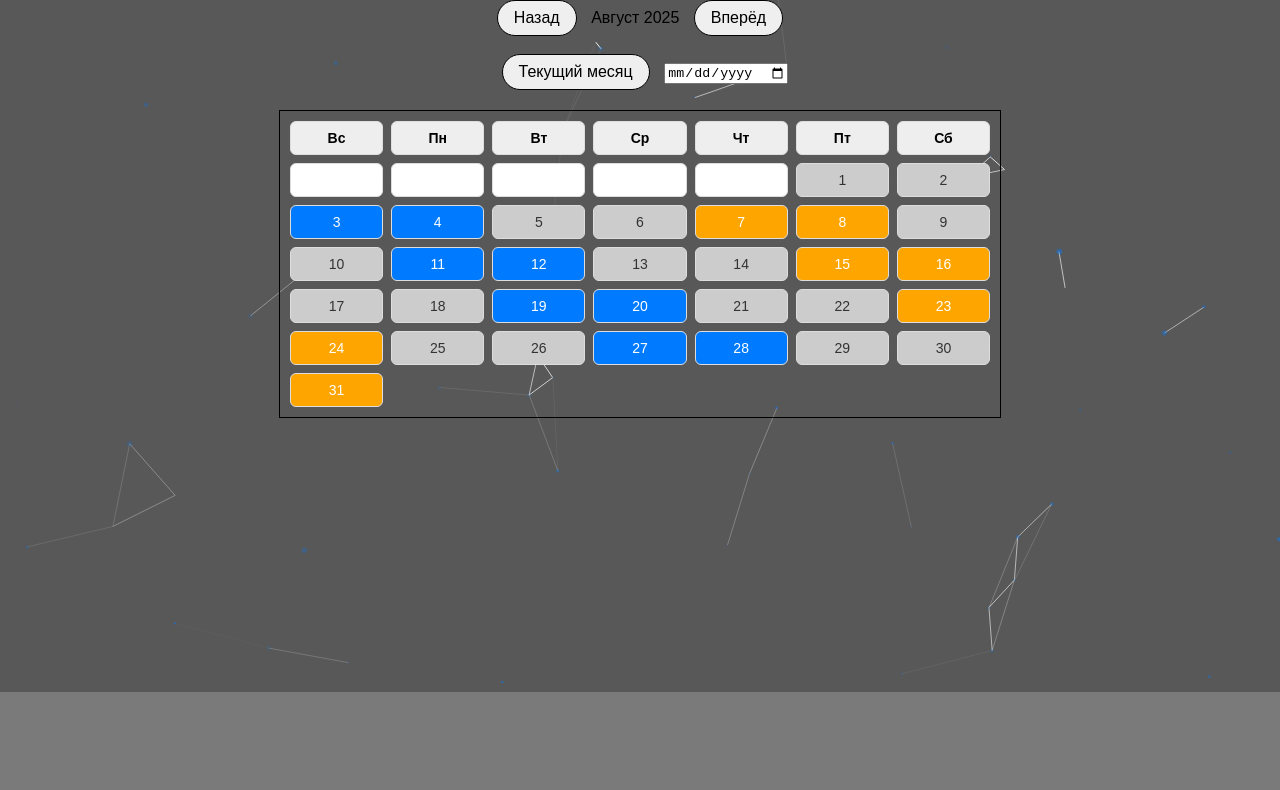
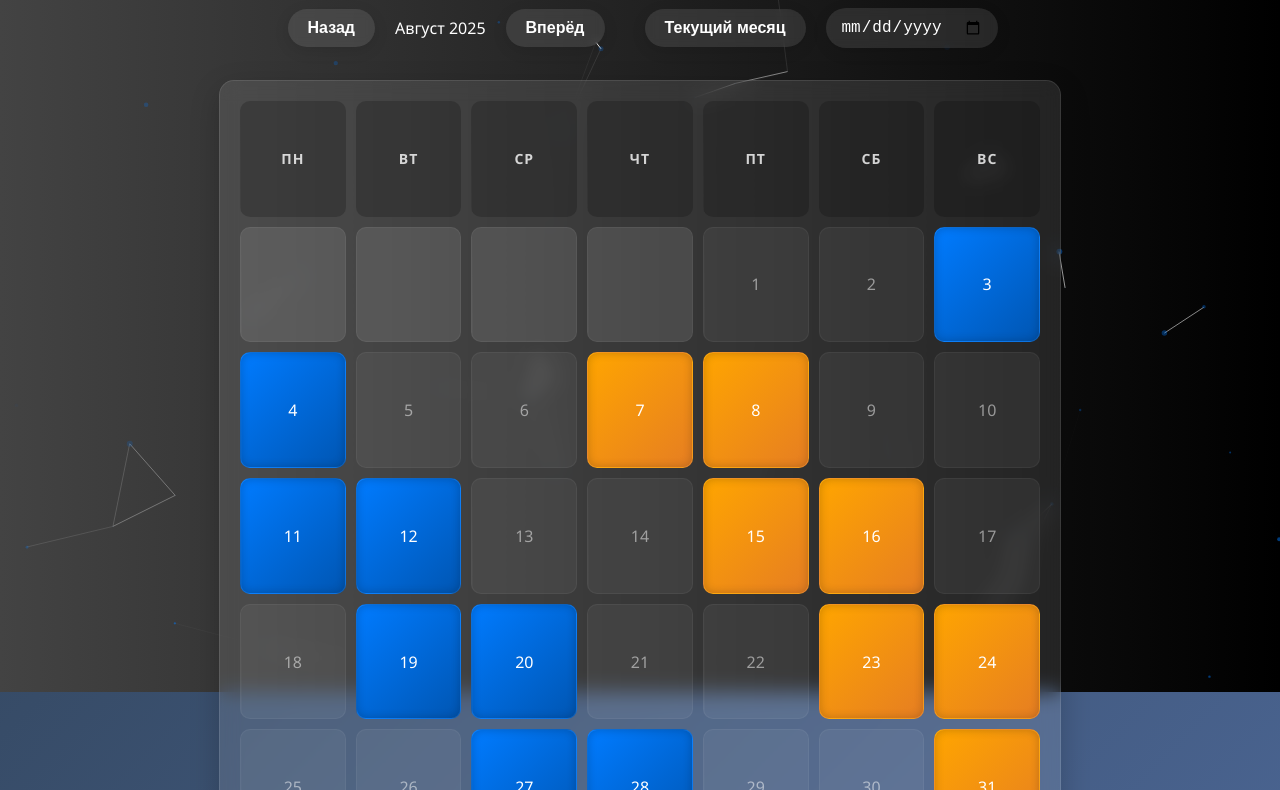
Before and after one commit to devillived8/workDayCalendar, a plain HTML site: page index.html in a window 1280 px wide. Shown: the part 108-898 px from the top of the page. Before the commit the page ends 800 px from the top, so only its background shows below. Drawn offline with nearby package versions, Linux system fonts and the light colour scheme; a web font is replaced by a local one.

Commit message:
new design

```diff
--- a/css/style.css
+++ b/css/style.css
@@ -1,76 +1,179 @@
 body {
-      font-family: Arial, sans-serif;
-      background: #7a7a7a;
+  font-family: 'Segoe UI', system-ui, -apple-system, sans-serif;
+  background: linear-gradient(135deg, #2c3e50, #4a6491);
   padding: 20px;
+  min-height: 100vh;
+  color: #fff;
   text-align: center;
+  overflow-x: hidden;
+
+}
+
+body::before {
+  content: '';
+  position: fixed;
+  top: 0;
+  left: 0;
+  width: 100%;
+  height: 100%;
+  background: radial-gradient(circle at 20% 30%, rgba(255,255,255,0.1) 0%, transparent 50%);
+  z-index: -2;
 }
 
 .controls {
-      margin-bottom: 20px;
+  margin-bottom: 30px;
+  display: flex;
+  justify-content: center;
+  align-items: center;
+  gap: 15px;
+  flex-wrap: wrap;
 }
 
 button {
-      padding: 8px 16px;
-      margin: 0 10px;
+  padding: 10px 20px;
+  margin: 0 5px;
   font-size: 16px;
+  font-weight: 600;
   cursor: pointer;
-      border: 1px solid black;
-      border-radius: 20px;
-
+  border: none;
+  border-radius: 50px;
+  background: rgba(255, 255, 255, 0.1);
+  backdrop-filter: blur(5px);
+  color: white;
+  transition: all 0.3s ease;
+  box-shadow: 0 4px 15px rgba(0, 0, 0, 0.1);
+  position: relative;
+  overflow: hidden;
 }
 
-    button:hover{
-        background: green;
-              transition: .5s;
+button::before {
+  content: '';
+  position: absolute;
+  top: 0;
+  left: 0;
+  width: 100%;
+  height: 100%;
+  background: linear-gradient(45deg, rgba(255,255,255,0.1), transparent);
+  transform: translateX(-100%);
+  transition: transform 0.3s ease;
+}
+
+button:hover {
+  background: rgba(46, 204, 113, 0.8);
+  transform: translateY(-2px);
+  box-shadow: 0 6px 20px rgba(46, 204, 113, 0.3);
+}
+
+button:hover::before {
+  transform: translateX(100%);
 }
 
 h2 {
-      margin-bottom: 10px;
+  margin-bottom: 20px;
+  font-size: 28px;
+  font-weight: 700;
+  text-shadow: 0 2px 4px rgba(0, 0, 0, 0.2);
+  color: white;
 }
 
 .calendar {
   display: grid;
   grid-template-columns: repeat(7, 1fr);
-      gap: 8px;
-      max-width: 700px;
+  gap: 10px;
+  max-width: 800px;
   margin: 0 auto;
-      border: 1px solid black;
-      padding: 10px;
+  background: rgba(255, 255, 255, 0.1);
+  backdrop-filter: blur(10px);
+  border-radius: 15px;
+  padding: 20px;
+  box-shadow: 0 10px 30px rgba(0, 0, 0, 0.2);
+  border: 1px solid rgba(255, 255, 255, 0.1);
 }
 
 .day {
-      padding: 8px;
-      background: white;
+  padding: 15px 10px;
+  background: rgba(255, 255, 255, 0.1);
   text-align: center;
-      border: 1px solid #ddd;
-      border-radius: 6px;
-      font-size: 14px;
+  border-radius: 10px;
+  font-size: 16px;
+  font-weight: 500;
+  transition: all 0.3s ease;
+  aspect-ratio: 1;
+  display: flex;
+  align-items: center;
+  justify-content: center;
+  cursor: pointer;
+  position: relative;
+  overflow: hidden;
+  color: white;
+  border: 1px solid rgba(255, 255, 255, 0.05);
+}
+
+.day:hover {
+  transform: scale(1.05);
+  box-shadow: 0 5px 15px rgba(0, 0, 0, 0.2);
+  background: rgba(255, 255, 255, 0.2);
+}
+
+.day::after {
+  content: '';
+  position: absolute;
+  top: 0;
+  left: 0;
+  width: 100%;
+  height: 100%;
+  background: linear-gradient(45deg, transparent, rgba(255,255,255,0.1), transparent);
+  transform: translateX(-100%);
+}
+
+.day:hover::after {
+  animation: shine 1.5s infinite;
+}
+
+@keyframes shine {
+  100% {
+    transform: translateX(100%);
+  }
 }
 
 .night {
-      background-color: #007BFF;
-      color: white;
+  background: linear-gradient(135deg, #007BFF, #0056b3);
+  box-shadow: inset 0 0 10px rgba(0, 0, 0, 0.2);
 }
 
 .day-shift {
-      background-color: #FFA500;
-      color: white;
+  background: linear-gradient(135deg, #FFA500, #e67e22);
+  box-shadow: inset 0 0 10px rgba(0, 0, 0, 0.2);
 }
 
 .off {
-      background-color: #ccc;
-      color: #333;
+  background: rgba(255, 255, 255, 0.05);
+  color: rgba(255, 255, 255, 0.5);
 }
 
 .day-header {
-      font-weight: bold;
-      background: #eee;
+  font-weight: 700;
+  background: rgba(0, 0, 0, 0.2);
+  text-transform: uppercase;
+  font-size: 14px;
+  letter-spacing: 1px;
+  color: rgba(255, 255, 255, 0.8);
+  border: none;
 }
 
 .selected-date {
-  outline: 2px solid #222;
-  outline-offset: -2px;
+  outline: 3px solid #2ecc71;
+  outline-offset: -3px;
   font-weight: bold;
+  transform: scale(1.05);
+  box-shadow: 0 0 0 3px rgba(46, 204, 113, 0.3);
+  animation: pulse 2s infinite;
+}
+
+@keyframes pulse {
+  0% { box-shadow: 0 0 0 0 rgba(46, 204, 113, 0.4); }
+  70% { box-shadow: 0 0 0 10px rgba(46, 204, 113, 0); }
+  100% { box-shadow: 0 0 0 0 rgba(46, 204, 113, 0); }
 }
 
 #particles-js {
@@ -79,6 +182,46 @@
   left: 0;
   width: 100%;
   height: 100%;
-  z-index: -1; /* Фон за всеми элементами */
-  background: #585858; /* Цвет фона, если нужно */
+  z-index: -1;
+  background: linear-gradient(to right, #434343, #000000);
 }
+
+/* Адаптивность */
+@media (max-width: 768px) {
+  .calendar {
+    gap: 5px;
+    padding: 10px;
+  }
+
+  .day {
+    padding: 10px 5px;
+    font-size: 14px;
+  }
+
+  button {
+    padding: 8px 15px;
+    font-size: 14px;
+  }
+}
+
+/* Стиль для input date */
+#datePicker {
+  background: rgba(255, 255, 255, 0.1);
+  border: none;
+  padding: 10px 15px;
+  border-radius: 50px;
+  color: white;
+  font-size: 16px;
+  backdrop-filter: blur(5px);
+  box-shadow: 0 4px 15px rgba(0, 0, 0, 0.1);
+}
+
+#datePicker:focus {
+  outline: none;
+  box-shadow: 0 0 0 2px rgba(46, 204, 113, 0.5);
+}
+
+/* Кастомный placeholder */
+#datePicker::placeholder {
+  color: rgba(255, 255, 255, 0.6);
+}
--- a/index.html
+++ b/index.html
@@ -4,6 +4,7 @@
   <meta charset="UTF-8">
   <title>Календарь рабочих смен</title>
   <link rel="stylesheet" href="./css/style.css">
+  <link href="https://fonts.googleapis.com/css2?family=Segoe+UI:wght@400;600;700&display=swap" rel="stylesheet">
 </head>
 <body>
   <h1>Календарь рабочих смен</h1>
--- a/js/main.js
+++ b/js/main.js
@@ -11,9 +11,9 @@
     let currentYear = new Date().getFullYear();
     const calendar = document.getElementById("calendar");
     const monthLabel = document.getElementById("month-label");
-    const dayNames = ['Вс', 'Пн', 'Вт', 'Ср', 'Чт', 'Пт', 'Сб'];
+    const dayNames = ['Пн', 'Вт', 'Ср', 'Чт', 'Пт', 'Сб', 'Вс'];
 
-   function renderCalendar(month, year, highlightedDate = null) {
+ function renderCalendar(month, year, highlightedDate = null) {
   calendar.innerHTML = "";
 
   const monthStart = new Date(year, month, 1);
@@ -23,7 +23,7 @@
   const monthName = monthStart.toLocaleString('ru-RU', { month: 'long' });
   monthLabel.textContent = `${monthName.charAt(0).toUpperCase() + monthName.slice(1)} ${year}`;
 
-  // Заголовки дней недели
+  // Заголовки дней недели (воскресенье в конце)
   for (let d = 0; d < 7; d++) {
     const header = document.createElement('div');
     header.className = 'day day-header';
@@ -31,7 +31,12 @@
     calendar.appendChild(header);
   }
 
-  const firstDay = monthStart.getDay();
+  // Корректировка первого дня недели (1 = понедельник, 0 = воскресенье)
+  let firstDay = monthStart.getDay();
+  // Преобразуем воскресенье (0) в 6, остальные дни уменьшаем на 1
+  firstDay = firstDay === 0 ? 6 : firstDay - 1;
+
+  // Пустые ячейки перед первым днем месяца
   for (let i = 0; i < firstDay; i++) {
     const empty = document.createElement('div');
     empty.className = 'day';
@@ -40,6 +45,7 @@
 
   const msPerDay = 24 * 60 * 60 * 1000;
 
+  // Дни месяца
   for (let date = 1; date <= daysInMonth; date++) {
     const currentDate = new Date(year, month, date);
     const dayDiv = document.createElement('div');
@@ -53,7 +59,6 @@
       dayDiv.classList.add(shift);
     }
 
-    // 🔥 Подсветка выбранной даты
     if (
       highlightedDate &&
       currentDate.getFullYear() === highlightedDate.getFullYear() &&
```
Lines whose indentation alone changed are shown as unchanged.
